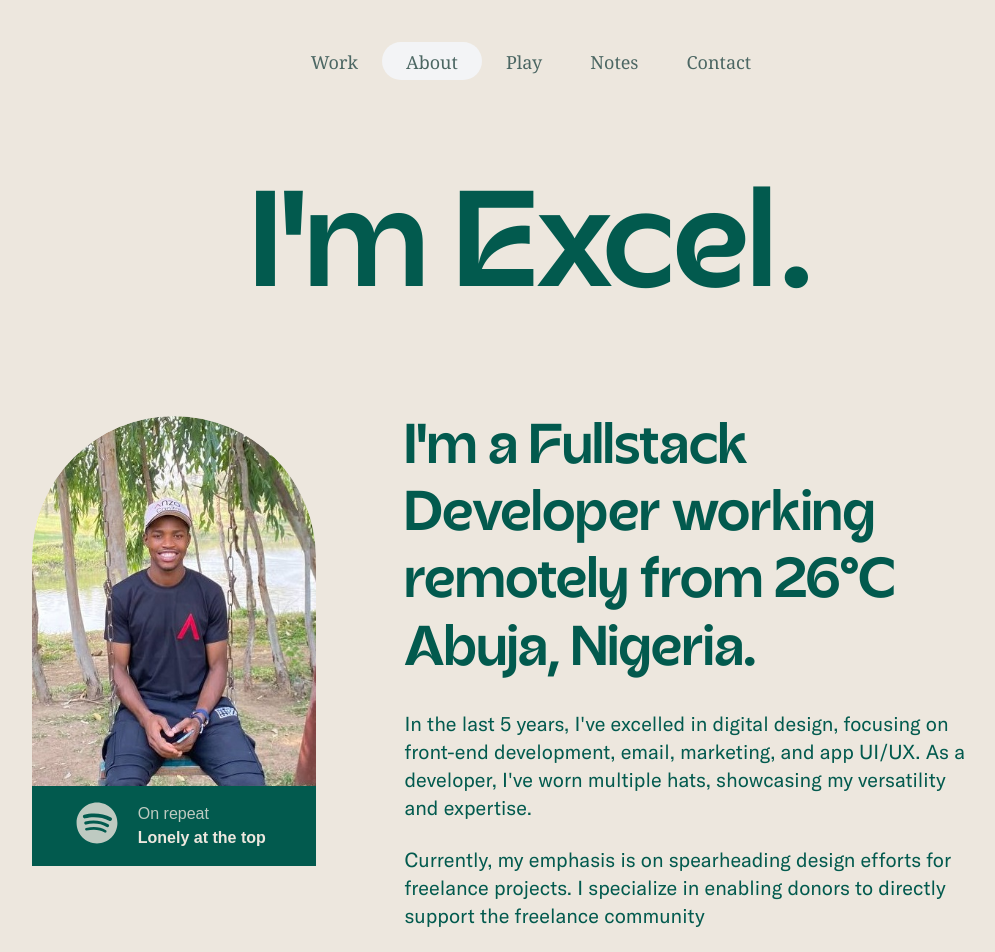
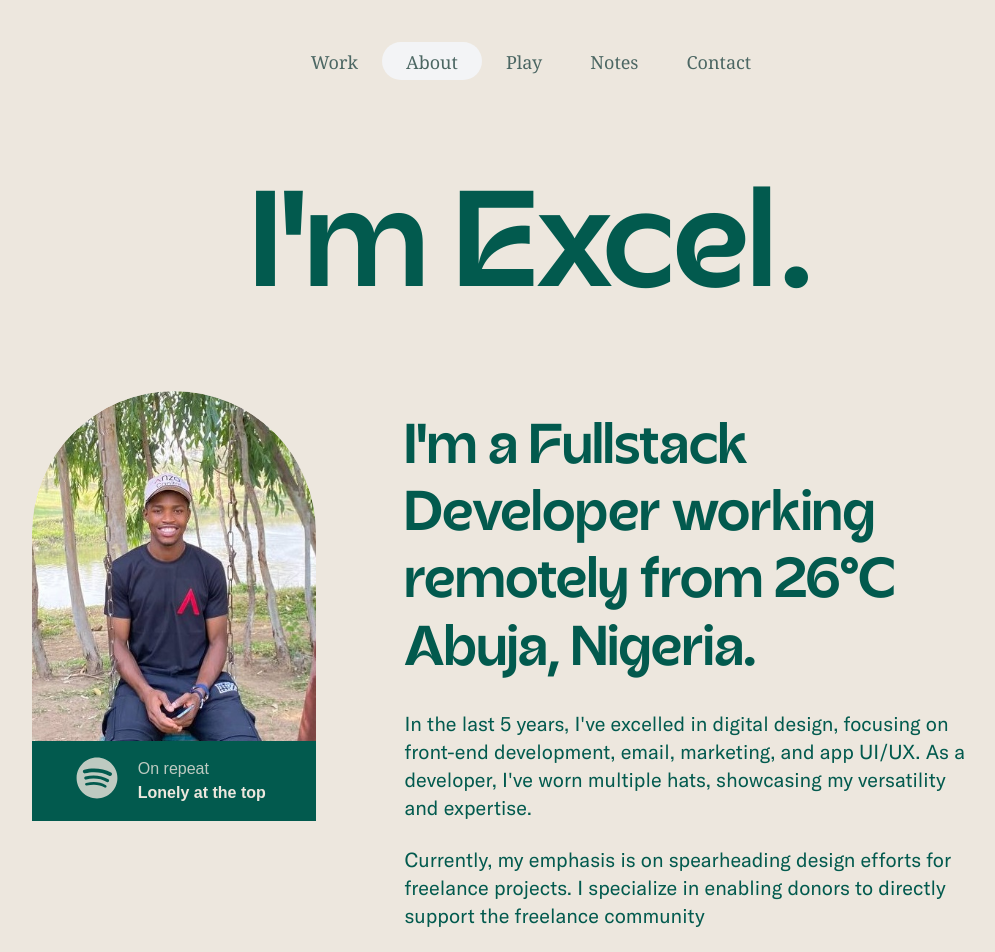
Before and after one commit to Kvngxel/Portfolio, a React (Vite) app in the folder portfolio/: page /about in a window 1280 px wide. Shown: the top 952 px of the page, without its empty margins (109-1104 px from the left). Built offline with nearby package versions, Linux system fonts and the light colour scheme.

Commit message:
Fixed nav z index to 20 to show above the about page spotify section

```diff
--- a/portfolio/src/components/Nav.jsx
+++ b/portfolio/src/components/Nav.jsx
@@ -23,7 +23,7 @@ export const Nav = () => {
 
   return (
     <div className={`flex justify-center pb-2 pt-2.5 mt-8
-          px-[10vh] mx-[1.7vh] md:mx-[60vh] fixed top-0 left-0 right-0 z-10 bg-opacity-95
+          px-[10vh] mx-[1.7vh] md:mx-[60vh] fixed top-0 left-0 right-0 z-20 bg-opacity-95
           ${scrolled ? 'bg-white rounded-[30px]' : ''}`}>
       <Link to="/" className={`px-4 md:px-6 text-[#4c6763] font-medium text-sm md:text-lg rounded-3xl pt-1.5 pb-1 font-serif ${isActive('/') ? 'bg-gray-100' : ''}`}>Work</Link>
       <Link to="/about" className={`px-4 md:px-6 text-[#4c6763] font-medium text-sm md:text-lg rounded-3xl pt-1.5 pb-1 font-serif ${isActive('/about') ? 'bg-gray-100' : ''}`}>About</Link>
--- a/portfolio/src/pages/About/About.jsx
+++ b/portfolio/src/pages/About/About.jsx
@@ -15,7 +15,8 @@ export const About = () => {
         {/* Mid Section */}
         <div className='md:flex mx-10 md:ml-[11%] md:mr-[8%] my-24'>
           {/* Top Left */}
-          <div className='relative h-[450px] group md:w-[30%] rounded-t-full overflow-hidden'>
+          {/* Remember to add the hover ease transition */}
+          <div className='relative h-[430px] group md:w-[30%] rounded-t-full overflow-hidden md:mt-[-25px]'>
             <div className='bg-pry h-20 w-full absolute bottom-0 z-10'>
               <div className='flex ml-4 mt-4'>
                 <svg className='ml-7 opacity-[.8]' fill='#ede7de' width="42" height="42" viewBox="0 0 41 40"  xmlns="http://www.w3.org/2000/svg">
```
